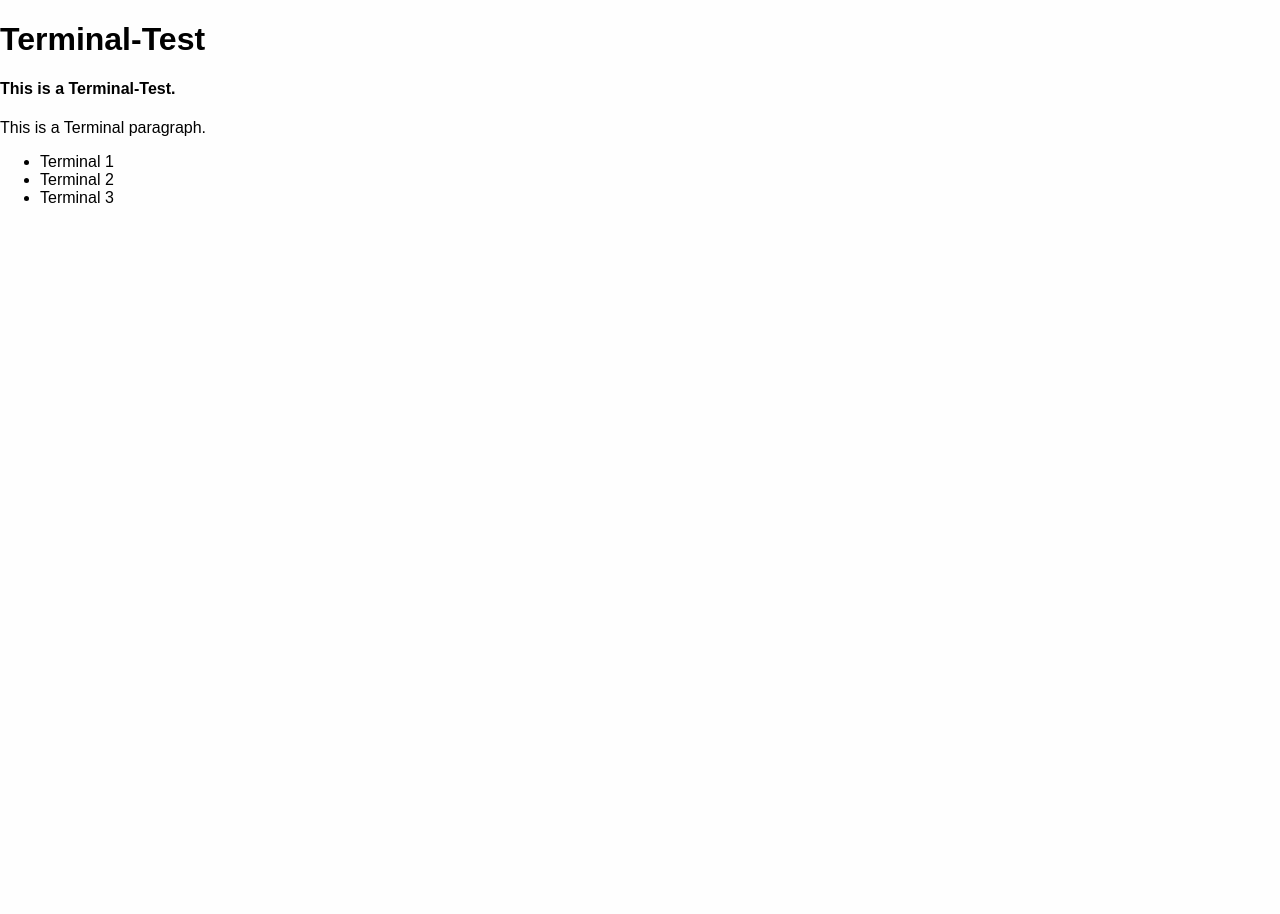
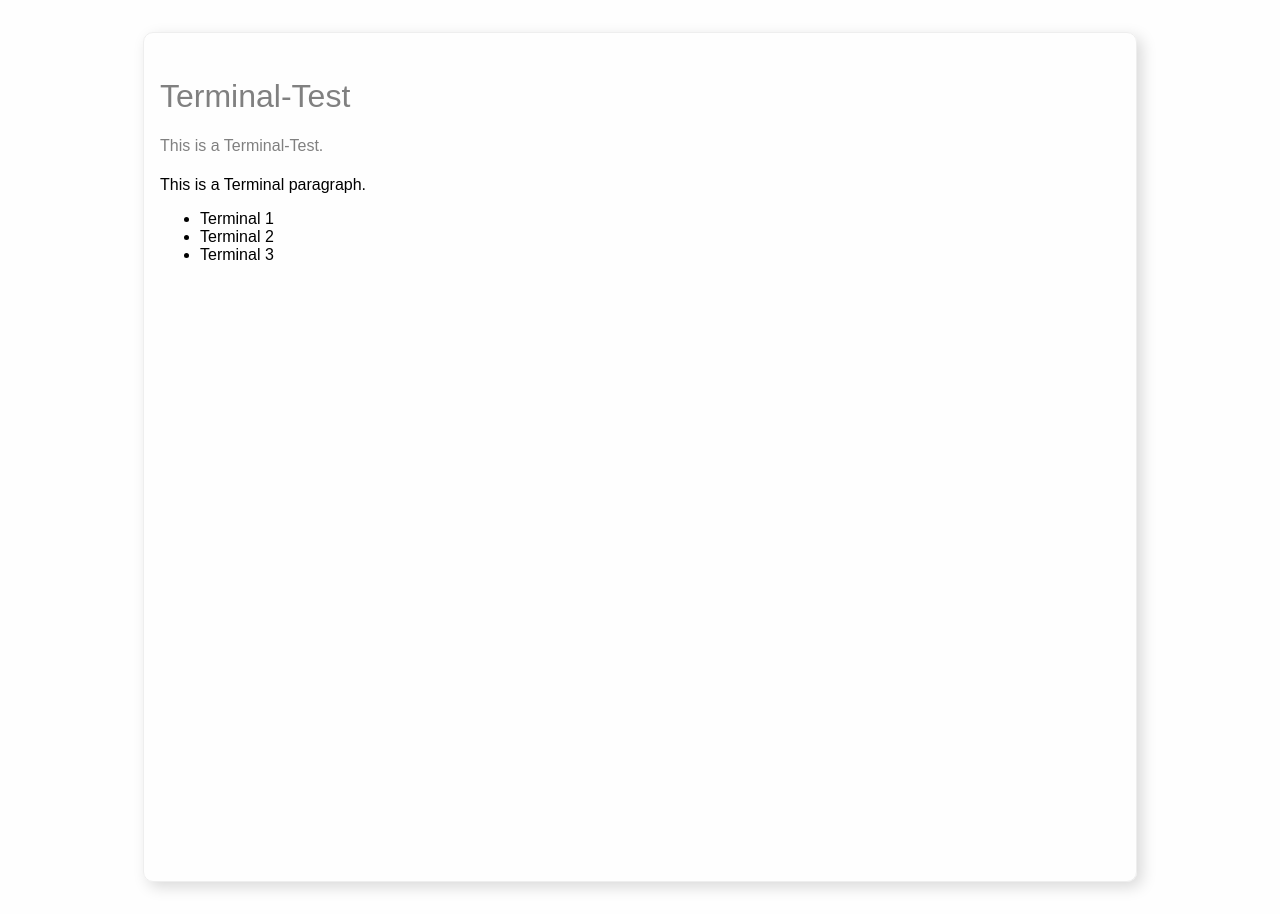
Before and after one commit to kiraGit67/terminal-test, a plain HTML site: page index.html in a window 1280 px wide. Before the commit the page ends 800 px from the top, so only its background shows below. Drawn offline with Linux system fonts and the light colour scheme.

Commit message:
changed assets/styles/global.css

```diff
--- a/assets/styles/global.css
+++ b/assets/styles/global.css
@@ -8,3 +8,19 @@ body {
   padding: 0;
   background-color: #fefefe;
 }
+
+main {
+  width: 75vw;
+  height: 100vh;
+  margin: 2em auto;
+  padding: 1.5em 1em;
+  border: 1px solid #eee;
+  border-radius: 10px;
+  box-shadow: 5px 5px 15px rgba(0, 0, 0, 0.15);
+}
+
+h1,
+h4 {
+  font-weight: 500;
+  color: grey;
+}
```
